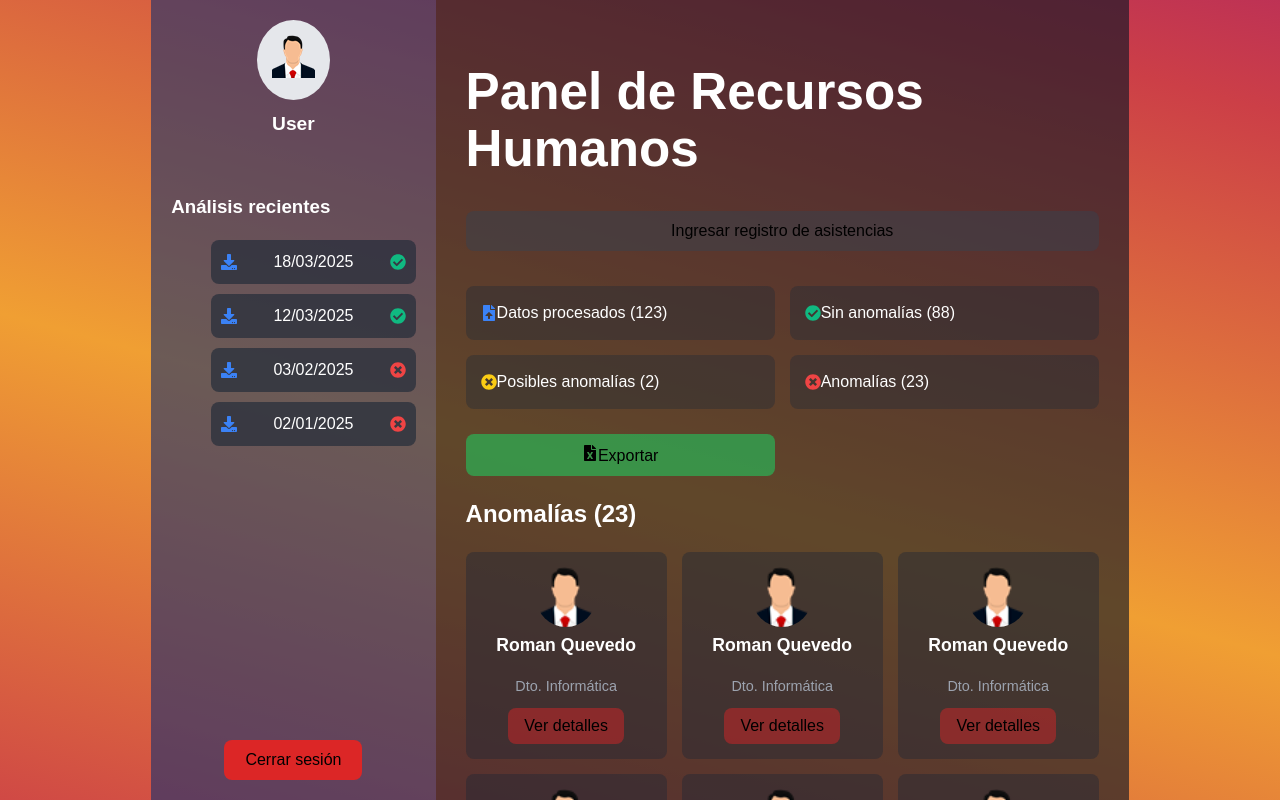
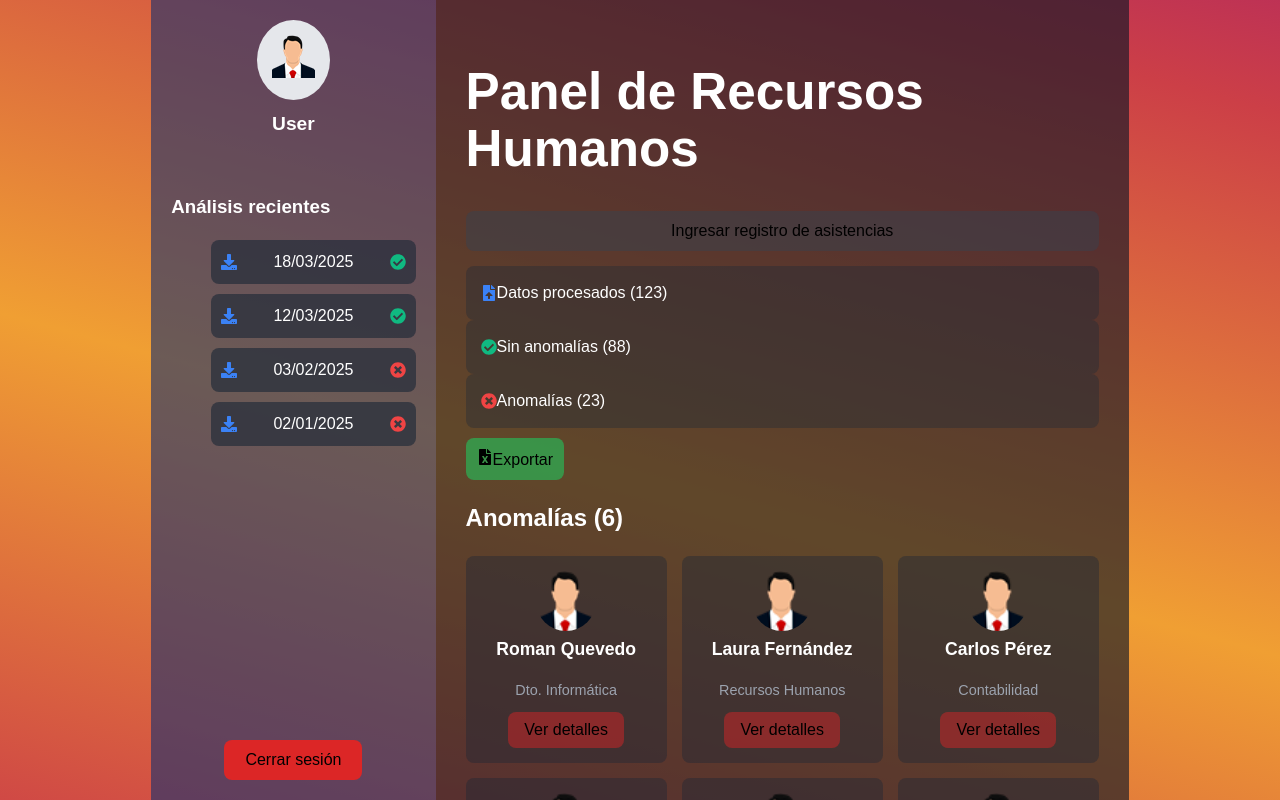
Before and after one commit to romanaq0207/Plataforma-de-Gestion-de-Recursos-Humanos, a React (Vite) app in the folder Plataforma-de-Gestion-de-Recursos-Humanos/: page /panel in a window 1280 px wide. Built offline with nearby package versions, Linux system fonts and the light colour scheme.

Commit message:
ahora se puede cargar, solamente cargar, un archivo csv, excel, etc

```diff
--- a/Plataforma-de-Gestion-de-Recursos-Humanos/src/Pages/Panel.css
+++ b/Plataforma-de-Gestion-de-Recursos-Humanos/src/Pages/Panel.css
@@ -93,13 +93,6 @@
     background-color: #4b556398;
   }
 
-  /* Sección de estadísticas */
-  .panel-stats {
-    display: grid;
-    grid-template-columns: repeat(2, 1fr);
-    gap: 15px;
-    margin-top: 20px;
-  }
 
   .panel-stat-item {
     display: flex;
@@ -109,7 +102,6 @@
     border-radius: 8px;
   }
 
-  /* Colores de los iconos en estadísticas */
   .panel-icon-blue {
     color: #3b82f6;
   }
@@ -126,7 +118,6 @@
     color: #ef4444;
   }
 
-  /* Botón de exportar */
   .panel-export-btn {
     display: inline-block;
     align-items: center;
@@ -141,16 +132,16 @@
     background-color: #16a34a;
   }
 
-  /* Sección de anomalías */
+
   .panel-anomalies {
     margin-top: 20px;
-    max-height: 50vh; /* Limita la altura de la sección */
-    overflow-y: auto; /* Agrega scroll si hay muchas anomalías */
+    max-height: 50vh;
+    overflow-y: auto;
 }
 
 .panel-anomalies-grid {
     display: grid;
-    grid-template-columns: repeat(auto-fit, minmax(200px, 1fr)); /* Ajuste automático */
+    grid-template-columns: repeat(auto-fit, minmax(200px, 1fr));
     gap: 15px;
     width: 100%;
 }
@@ -181,7 +172,6 @@
     color: #9ca3af;
   }
 
-  /* Botón de detalles */
   .panel-details-btn {
     margin-top: 10px;
     background-color: #dc262677;
--- a/Plataforma-de-Gestion-de-Recursos-Humanos/src/Pages/Panel.jsx
+++ b/Plataforma-de-Gestion-de-Recursos-Humanos/src/Pages/Panel.jsx
@@ -1,4 +1,4 @@
-import React from "react";
+import React, { useRef, useState } from "react";
 import { useNavigate } from "react-router-dom";
 import {
   FaDownload,
@@ -12,9 +12,28 @@ import "./Panel.css";
 
 const Panel = () => {
   const navigate = useNavigate();
+  const fileInputRef = useRef(null);
+  const [fileName, setFileName] = useState("");
+  const anomalies = [
+    { name: "Roman Quevedo", dept: "Dto. Informática" },
+    { name: "Laura Fernández", dept: "Recursos Humanos" },
+    { name: "Carlos Pérez", dept: "Contabilidad" },
+    { name: "Marta Sánchez", dept: "Ventas" },
+    { name: "Javier Gómez", dept: "Logística" },
+    { name: "Ana López", dept: "Atención al Cliente" },
+  ];
 
-  const handleLogout = () => {
-    navigate("/login");
+  const handleLogout = () => navigate("/login");
+
+  const handleUploadClick = () => fileInputRef.current.click();
+
+  const handleFileUpload = (event) => {
+    const file = event.target.files[0];
+    if (file) {
+      setFileName(file.name);
+      console.log("Archivo seleccionado:", file.name);
+      // Aquí puedes manejar la carga y procesamiento del archivo
+    }
   };
 
   return (
@@ -22,7 +41,7 @@ const Panel = () => {
       {/* Sidebar */}
       <aside className="panel-sidebar">
         <div className="panel-user-avatar">
-          <img src={avatar} alt="User" />
+          <img src={avatar} alt="Usuario" />
         </div>
         <h2 className="panel-user-name">User</h2>
 
@@ -53,7 +72,19 @@ const Panel = () => {
       {/* Main Content */}
       <main className="panel-main">
         <h1 className="panel-title">Panel de Recursos Humanos</h1>
-        <button className="panel-upload-btn">Ingresar registro de asistencias</button>
+
+        {/* Botón para cargar archivo */}
+        <input
+          type="file"
+          ref={fileInputRef}
+          style={{ display: "none" }}
+          accept=".csv, .xlsx"
+          onChange={handleFileUpload}
+        />
+        <button className="panel-upload-btn" onClick={handleUploadClick}>
+          Ingresar registro de asistencias
+        </button>
+        {fileName && <p className="panel-file-name">Archivo seleccionado: {fileName}</p>}
 
         {/* Sección de estadísticas */}
         <div className="panel-stats">
@@ -66,10 +97,6 @@ const Panel = () => {
             <span>Sin anomalías (88)</span>
           </div>
           <div className="panel-stat-item">
-            <FaTimesCircle className="panel-icon-yellow" />
-            <span>Posibles anomalías (2)</span>
-          </div>
-          <div className="panel-stat-item">
             <FaTimesCircle className="panel-icon-red" />
             <span>Anomalías (23)</span>
           </div>
@@ -80,13 +107,13 @@ const Panel = () => {
         </div>
 
         {/* Sección de anomalías */}
-        <h2 className="panel-anomalies-title">Anomalías (23)</h2>
+        <h2 className="panel-anomalies-title">Anomalías ({anomalies.length})</h2>
         <div className="panel-anomalies-grid">
-          {[...Array(6)].map((_, i) => (
+          {anomalies.map((anomaly, i) => (
             <div key={i} className="panel-anomaly-item">
-              <img src={avatar} alt="User" className="panel-anomaly-img" />
-              <h3 className="panel-anomaly-name">Roman Quevedo</h3>
-              <span className="panel-anomaly-dept">Dto. Informática</span>
+              <img src={avatar} alt={anomaly.name} className="panel-anomaly-img" />
+              <h3 className="panel-anomaly-name">{anomaly.name}</h3>
+              <span className="panel-anomaly-dept">{anomaly.dept}</span>
               <button className="panel-details-btn">Ver detalles</button>
             </div>
           ))}
```
